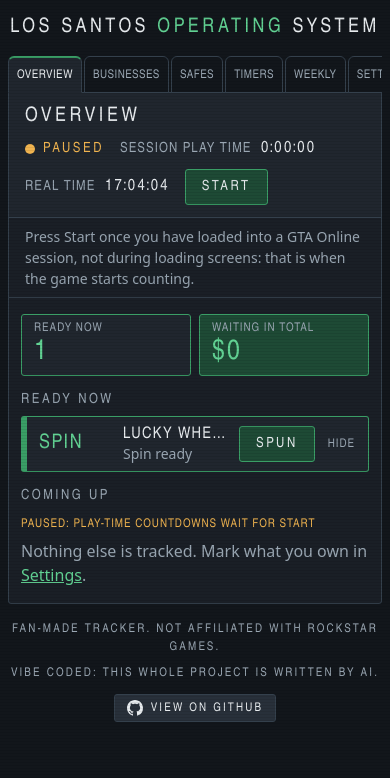
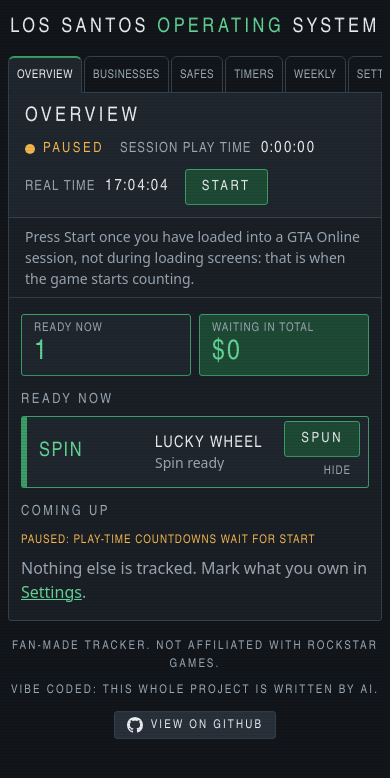
Before and after one commit to ToothyDev/LSOS, a Svelte app: page / in a window 390 px wide. Shown: the top 778 px of the page. Built offline with nearby package versions, Linux system fonts and the light colour scheme.

Commit message:
Overview: Hide under the quick action, long names wrap
Hide sits below Sold/Spun in Ready now cards, so it takes no width from
the name, and the card width is back to before. Long names in Ready now
wrap to a second line instead of being cut.

Co-Authored-By: Claude Opus 5.5 <noreply@anthropic.com>

```diff
--- a/src/components/Overview.svelte
+++ b/src/components/Overview.svelte
@@ -143,6 +143,7 @@
                 {#if event.value}<span class="money">{money(event.value)}</span>{/if}
               </span>
             </a>
+            <span class="side">
               {#if event.quick}
                 <span class="quick">
                   {#if event.quick.choices}
@@ -170,6 +171,7 @@
                 title="Hide {card(event)} here and in alerts. Show it again in Settings."
                 onclick={() => hide(event)}>Hide</button
               >
+            </span>
           </li>
         {/each}
       </ul>
@@ -338,7 +340,7 @@
   .due {
     display: grid;
     gap: var(--space-2);
-    grid-template-columns: repeat(auto-fill, minmax(min(100%, 24rem), 1fr));
+    grid-template-columns: repeat(auto-fill, minmax(min(100%, 19rem), 1fr));
   }
 
   .card {
@@ -371,6 +373,16 @@
     padding: var(--space-2) var(--space-1) var(--space-2) var(--space-3);
   }
 
+  /* The quick action with Hide below it, so Hide takes no width from the name. */
+  .side {
+    align-items: flex-end;
+    display: flex;
+    flex: none;
+    flex-direction: column;
+    gap: 2px;
+    padding: var(--space-1) 0;
+  }
+
   .quick {
     align-items: center;
     display: flex;
@@ -395,6 +407,11 @@
 
   .pick {
     width: 12rem;
+  }
+
+  /* Ready now has room for a second line: long names wrap instead of being cut. */
+  .card .source {
+    white-space: normal;
   }
 
   .undo {
@@ -573,14 +590,6 @@
   }
 
   @media (max-width: 40rem) {
-    .action {
-      min-width: 4.5rem;
-    }
-
-    .hide {
-      padding: var(--space-1);
-    }
-
     .row {
       grid-template-columns: 5rem minmax(0, 1fr) 5.5rem;
     }
```
Lines whose indentation alone changed are shown as unchanged.
